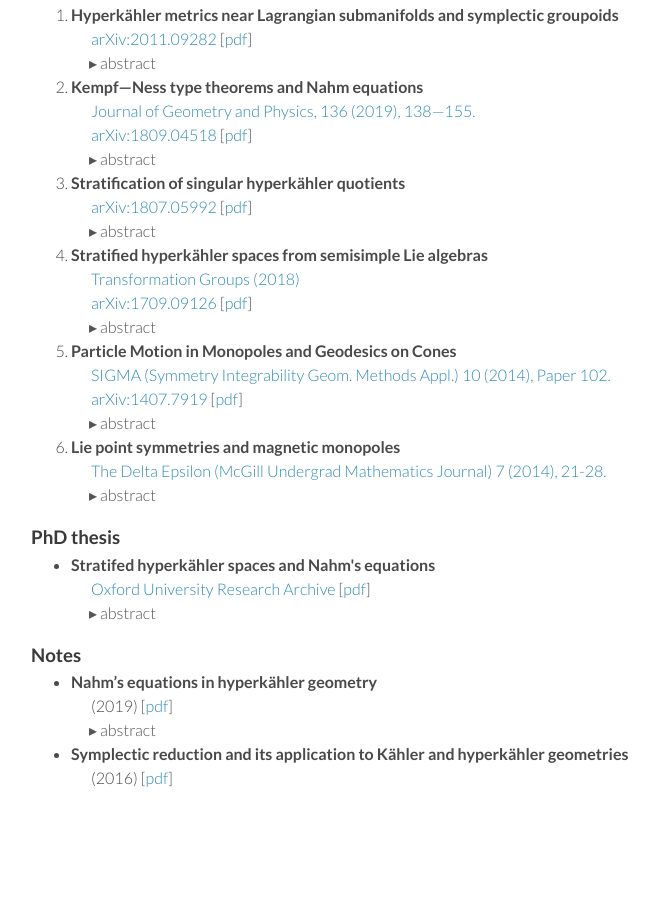
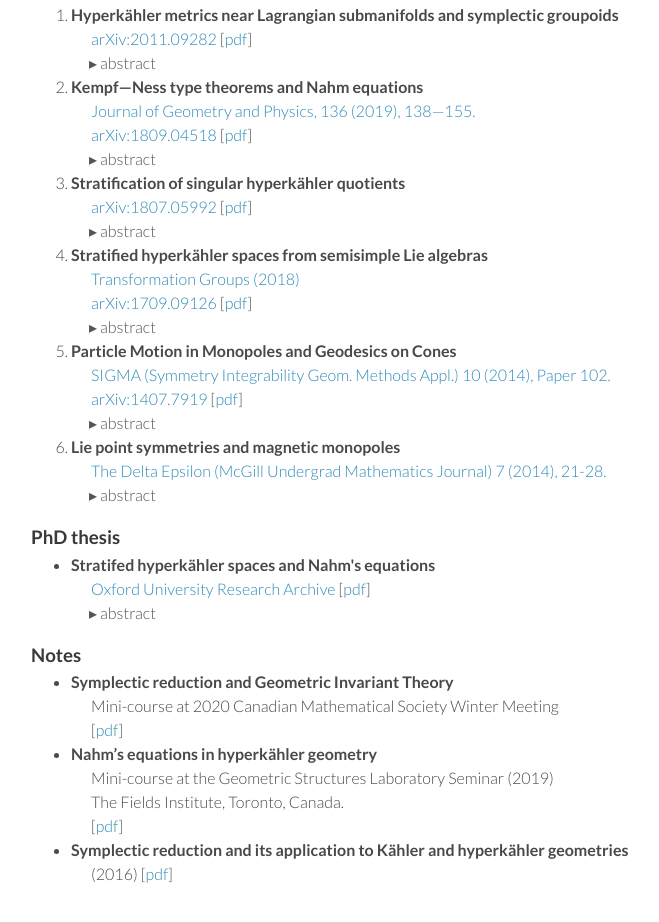
Before and after one commit to maxencemayrand/webpage, a plain HTML site: page research.html in a window 1280 px wide. Shown: the part 359-1281 px from the top of the page, without its empty margins (459-1118 px from the left). Before the commit the page ends 1219 px from the top, so only its background shows below. Drawn offline with nearby package versions, Linux system fonts and the light colour scheme; a script that the page names is missing.

Commit message:
Add cms slides

```diff
--- a/research.html
+++ b/research.html
@@ -129,12 +129,15 @@
         <h3>Notes</h3>
         <ul>
           <li>
+            <div><b>Symplectic reduction and Geometric Invariant Theory</b></div>
+            <div style="margin-left: 20px;">Mini-course at 2020 Canadian Mathematical Society Winter Meeting</div>
+            <div style="margin-left: 20px;">[<a href="./cms-mini-course.pdf">pdf</a>]</div>
+          </li>
+         <li>
             <div><b>Nahm’s equations in hyperkähler geometry</b></div>
-            <div style="margin-left: 20px;">(2019) [<a href="./nahm-lectures.pdf">pdf</a>]</div>
-            <div class="joint-with"><a data-toggle="nahm-lectures" href="#">abstract</a></div>
-            <div class="abstract" data-toggle-id="nahm-lectures">
-              <p>Lecture notes for a mini-course at the Geometric Structures Laboratory Seminar, The Fields Institute, Toronto, Canada.</p>
-            </div>
+            <div style="margin-left: 20px;">Mini-course at the Geometric Structures Laboratory Seminar (2019)</div>
+            <div style="margin-left: 20px;">The Fields Institute, Toronto, Canada.</div>
+            <div style="margin-left: 20px;">[<a href="./nahm-lectures.pdf">pdf</a>]</div>
           </li>
           <li>
             <div><b>Symplectic reduction and its application to Kähler and hyperkähler geometries</b></div>
```
